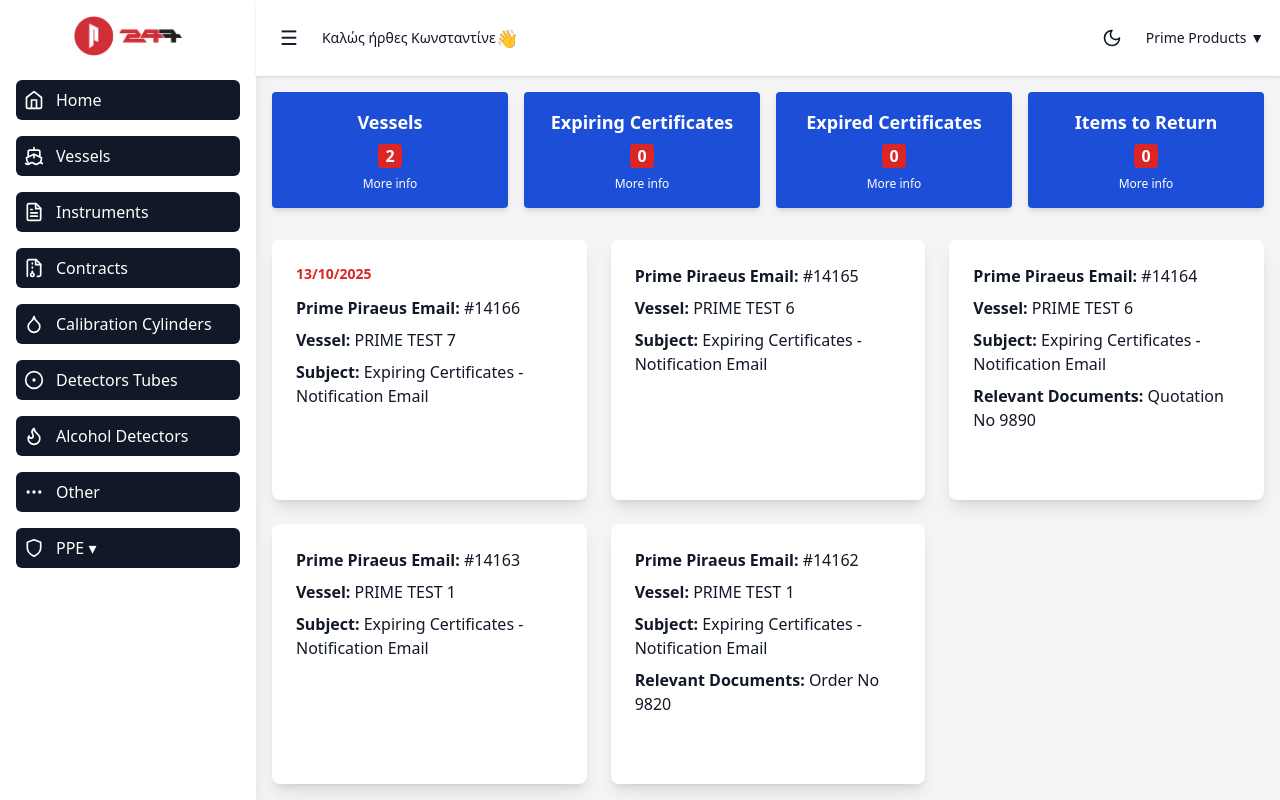
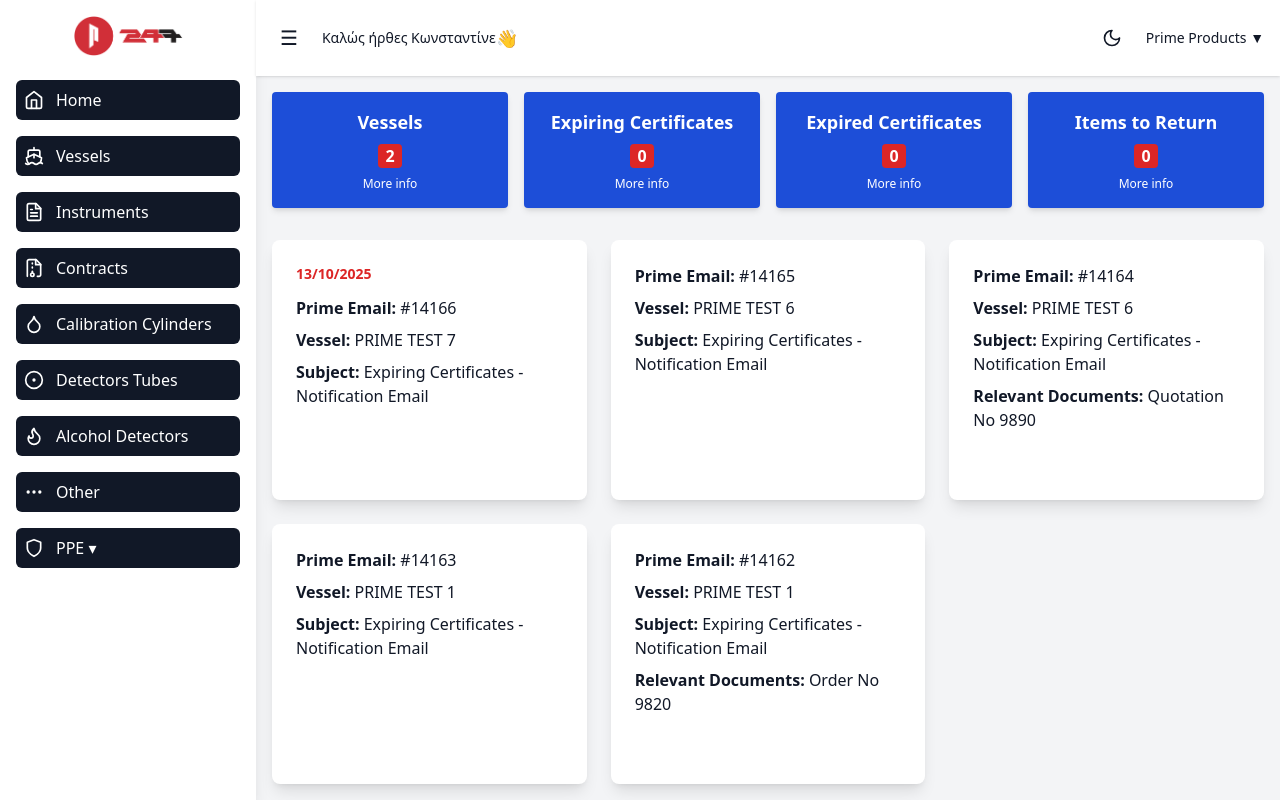
Before and after one commit to ktsouflias/dashboard-mockup, a React (Vite) app: page / in a window 1280 px wide. Built offline with nearby package versions, Linux system fonts and the light colour scheme.

Commit message:
Update UI: new changes

```diff
--- a/src/App.jsx
+++ b/src/App.jsx
@@ -217,7 +217,7 @@ const App = () => {
                               <p className="text-red-600 font-bold mb-3 text-sm">{item.date}</p>
                             )}
                             <p className="mb-2">
-                              <strong>Prime Piraeus Email:</strong> {item.email}
+                              <strong>Prime Email:</strong> {item.email}
                             </p>
                             <p className="mb-2">
                               <strong>Vessel:</strong> {item.vessel}
```
